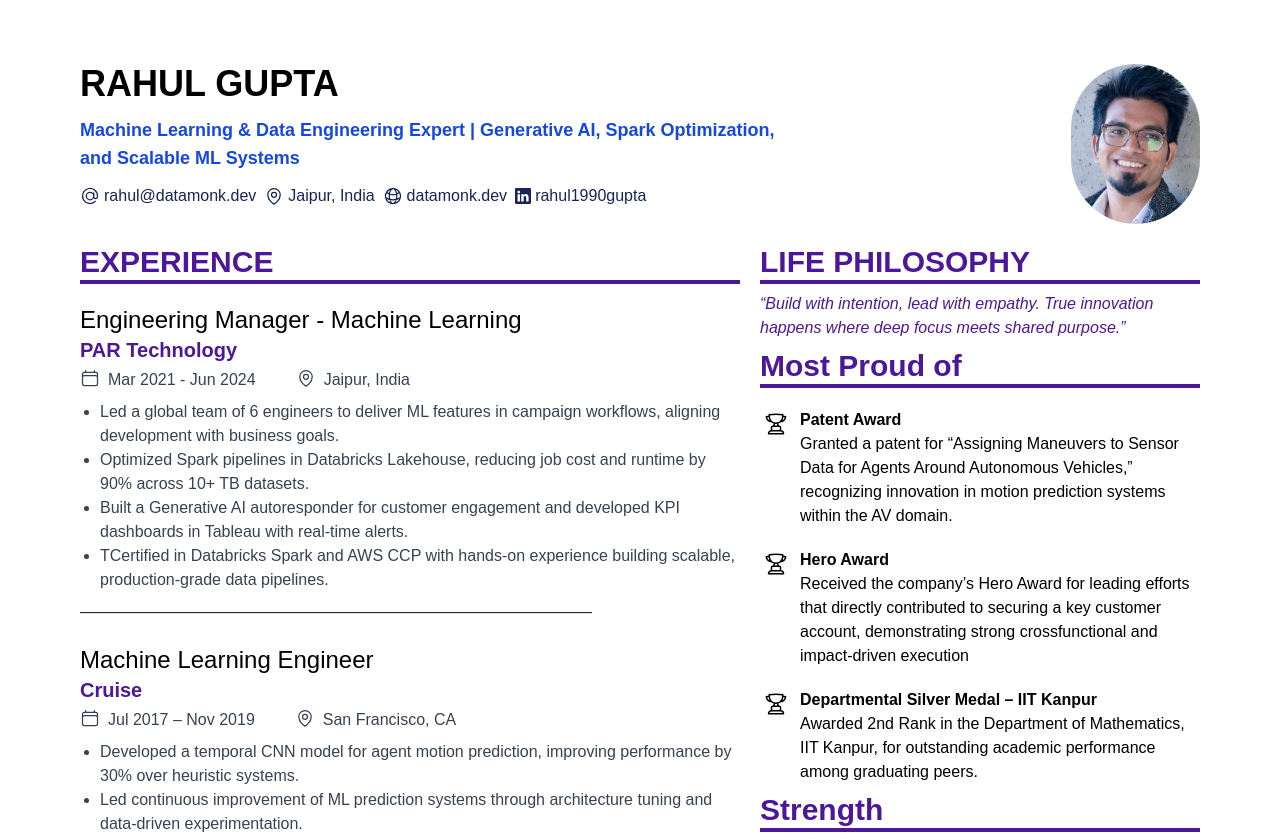
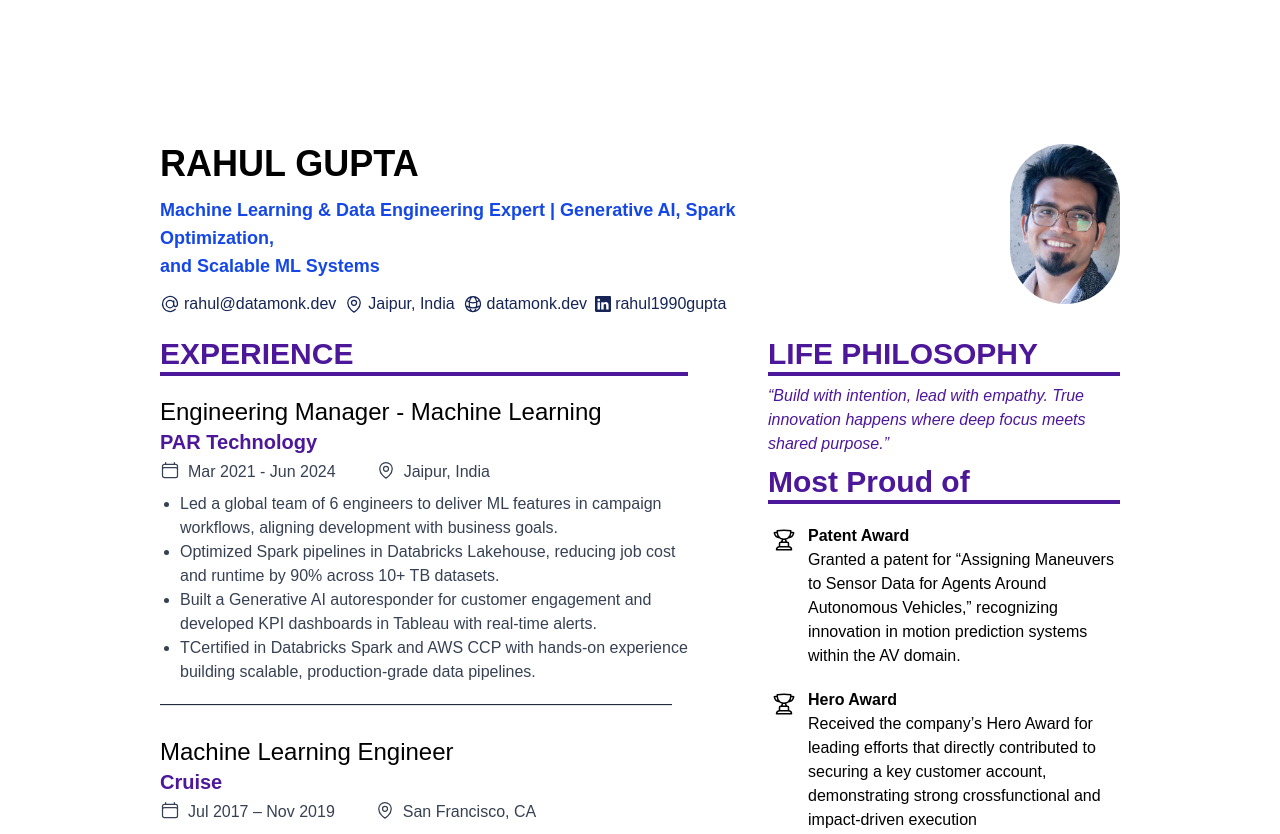
Before and after one commit to om-khorwal/Resume-Vessel, a Next.js app: page / in a window 1280 px wide. Shown: the top 834 px of the page. Built offline with nearby package versions, Linux system fonts and the light colour scheme.

Commit message:
first commit

```diff
--- a/app/page.tsx
+++ b/app/page.tsx
@@ -8,9 +8,10 @@ export default function Home() {
 
   return (
     <>
+    <div className=" p-0 sm:p-20">
 
       <Header />
-      <div className="flex flex-col md:flex-row w-full gap-5 px-4">
+      <div className=" flex gap-20 flex-col sm:flex-row md:w-full px-4">
       <div className="w-full md:w-[60%]">
       <Experience />
         </div>
@@ -20,6 +21,7 @@ export default function Home() {
           <Strength/>
         </div>
       </div>
+    </div>
 
     </>
   );
```
